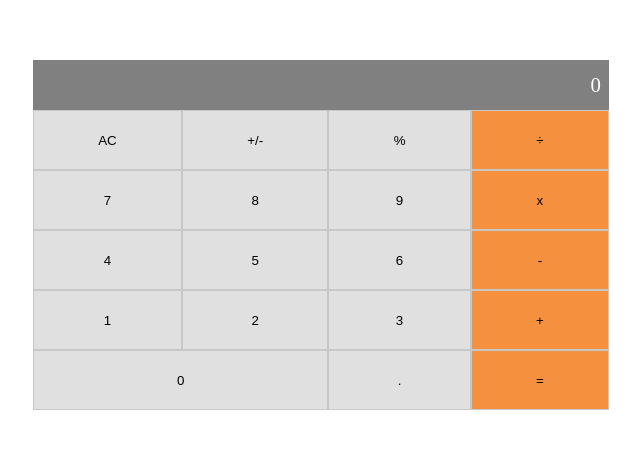
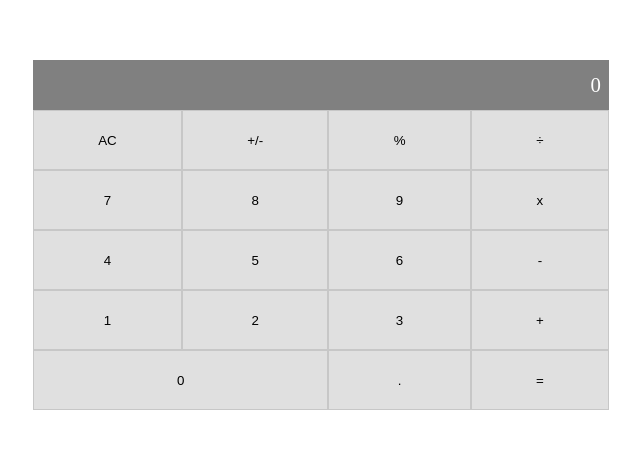
Before and after one commit to lugard1/math-magicians, a React (Create React App) app: page / in a window 1280 px wide. Shown: the part 165-614 px from the top of the page, without its empty margins (319-959 px from the left). Built offline with nearby package versions, Linux system fonts and the light colour scheme.

Commit message:
refactor events to hooks

```diff
--- a/src/components/calculator.js
+++ b/src/components/calculator.js
@@ -1,20 +1,18 @@
-import React from 'react';
+import React, { useState } from 'react';
 import calculate from '../logic/calculate';
+import Btn from './buttons';
 
-class Calculator extends React.PureComponent {
-  constructor(props) {
-    super(props);
-    this.state = { total: 0, next: null, operation: null };
-  }
+const Calculator = () => {
+  const info = { total: 0, next: null, operation: null };
+  const [state, setState] = useState(info);
 
-  clickReceived = (event) => {
+  const clickReceived = (event) => {
     const buttonName = event.target.innerText;
-    const answer = calculate(this.state, buttonName);
-    this.setState(answer);
+    const answer = calculate(state, buttonName);
+    setState(answer);
   };
 
-  render() {
-    const { total, operation, next } = this.state;
+  const { total, operation, next } = state;
   return (
     <div className="calculator">
       <div className="calculator-display">
@@ -23,67 +21,28 @@ class Calculator extends React.PureComponent {
         {next}
       </div>
       <div className="operations">
-          <button type="button" onClick={this.clickReceived}>
-            AC
-          </button>
-          <button type="button" onClick={this.clickReceived}>
-            +/-
-          </button>
-          <button type="button" onClick={this.clickReceived}>
-            %
-          </button>
-          <button type="button" onClick={this.clickReceived} className="operators">
-            &#247;
-          </button>
-          <button type="button" onClick={this.clickReceived}>
-            7
-          </button>
-          <button type="button" onClick={this.clickReceived}>
-            8
-          </button>
-          <button type="button" onClick={this.clickReceived}>
-            9
-          </button>
-          <button type="button" onClick={this.clickReceived} className="operators">
-            x
-          </button>
-          <button type="button" onClick={this.clickReceived}>
-            4
-          </button>
-          <button type="button" onClick={this.clickReceived}>
-            5
-          </button>
-          <button type="button" onClick={this.clickReceived}>
-            6
-          </button>
-          <button type="button" onClick={this.clickReceived} className="operators">
-            -
-          </button>
-          <button type="button" onClick={this.clickReceived}>
-            1
-          </button>
-          <button type="button" onClick={this.clickReceived}>
-            2
-          </button>
-          <button type="button" onClick={this.clickReceived}>
-            3
-          </button>
-          <button type="button" onClick={this.clickReceived} className="operators">
-            +
-          </button>
-          <button type="button" onClick={this.clickReceived} className="zero">
-            0
-          </button>
-          <button type="button" onClick={this.clickReceived}>
-            .
-          </button>
-          <button type="button" onClick={this.clickReceived} className="operators">
-            =
-          </button>
+        <Btn click={clickReceived} text="AC" />
+        <Btn click={clickReceived} text="+/-" />
+        <Btn click={clickReceived} text="%" />
+        <Btn click={clickReceived} className="maths" text="&#247;" />
+        <Btn click={clickReceived} text="7" />
+        <Btn click={clickReceived} text="8" />
+        <Btn click={clickReceived} text="9" />
+        <Btn click={clickReceived} className="maths" text="x" />
+        <Btn click={clickReceived} text="4" />
+        <Btn click={clickReceived} text="5" />
+        <Btn click={clickReceived} text="6" />
+        <Btn click={clickReceived} className="maths" text="-" />
+        <Btn click={clickReceived} text="1" />
+        <Btn click={clickReceived} text="2" />
+        <Btn click={clickReceived} text="3" />
+        <Btn click={clickReceived} className="maths" text="+" />
+        <Btn click={clickReceived} className="zero" text="0" />
+        <Btn click={clickReceived} text="." />
+        <Btn click={clickReceived} className="maths" text="=" />
       </div>
     </div>
   );
-  }
-}
+};
 
 export default Calculator;
```
Lines whose indentation alone changed are shown as unchanged.
